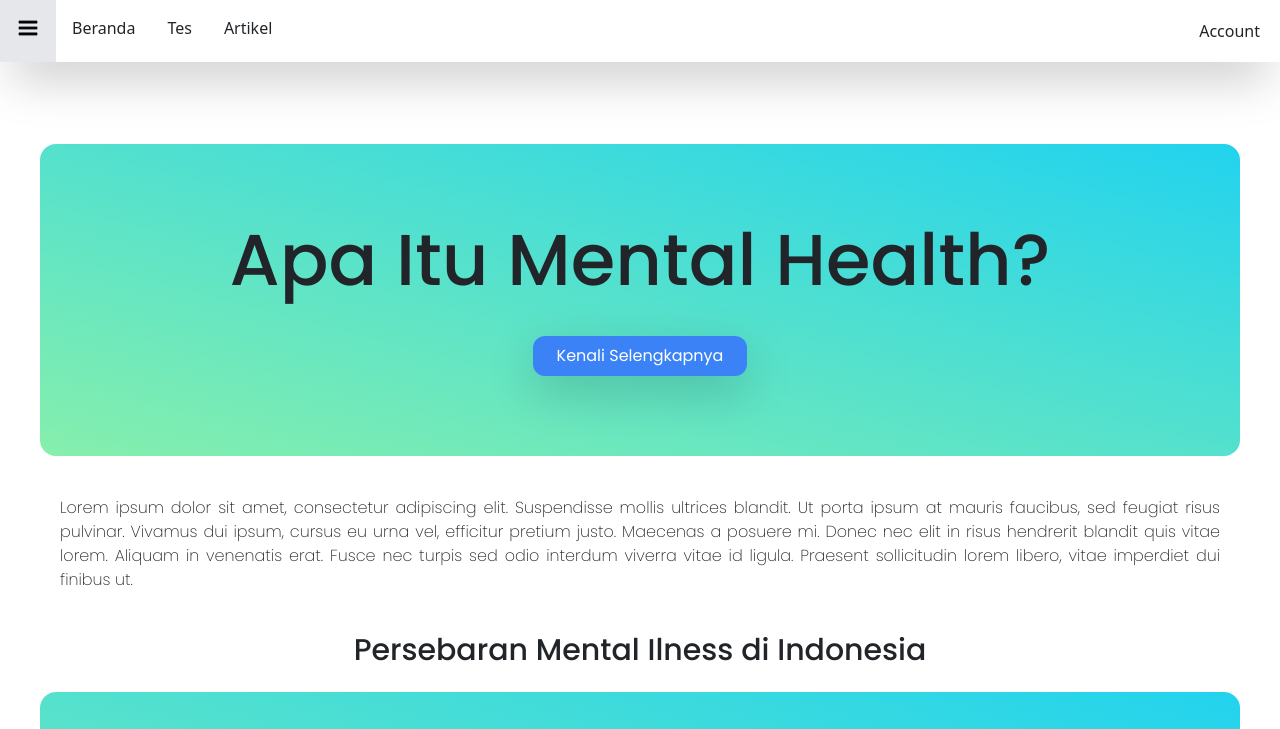
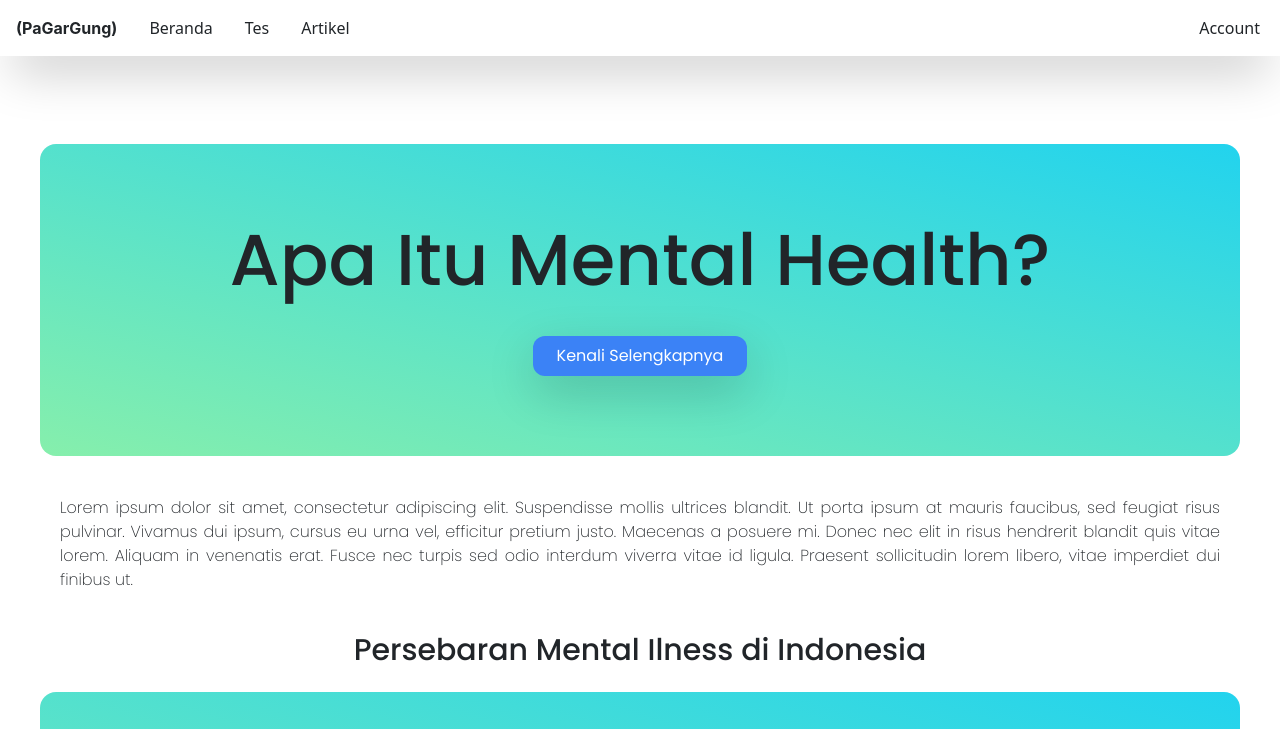
Before and after one commit to dzakyfzl/projek_web_mental_health, a website: page page/index.html in a window 1280 px wide. Shown: the top 729 px of the page. Drawn offline with nearby package versions, Linux system fonts and the light colour scheme.

Commit message:
Fixing sidebar responsivity

```diff
--- a/page/index.html
+++ b/page/index.html
@@ -22,8 +22,9 @@
 <body>
     <header class="shadow-2xl flex top-0 fixed bg-white w-full justify-between items-center">
       <div class="flex items-stretch">
-        <div class="p-3 hover:bg-gray-200">
-          <button onclick="openSidebar()"><img class="w-6" src="/src/image/menu-bar.png"></button>
+        <div class="p-3 max-md:hover:bg-gray-200">
+          <button class="md:hidden" onclick="openSidebar()"><img class="w-6" src="/src/image/menu-bar.png"></button>
+          <a class="max-md:hidden font-inter font-bold" href="/">(PaGarGung)</a>
         </div>
         <div class="p-3 max-sm:invisible lg:visible hover:bg-gray-200"><a href="#">Beranda</a></div>
         <div class="p-3 max-sm:invisible lg:visible hover:bg-gray-200"><a href="#">Tes</a></div>
@@ -37,7 +38,7 @@
       <div class="h-full px-3 py-4 overflow-y-auto bg-gray-900 ">
          <ul class="space-y-2 font-semibold">
             <li class="flex justify-between">
-              <h1 class="px-2 py-1 text-gray-50 font-extrabold font-inter">PaGarGung</h1>
+              <a class="px-2 py-1 text-gray-50 font-extrabold font-inter" href="/">(PaGarGung)</a>
               <button onclick="closeSidebar()" class="px-2 py-1 rounded-md border-2 border-red-300 text-red-300">X</button>
             </li>
             <li>
@@ -97,7 +98,7 @@
             </p>
           </div>
           <div class="flex-col lg:px-5 max-lg:px-5 max-sm:px-5 max-sm:my-8 sm:my-10">
-            <div class="items-center flex"> <!--Control-->
+            <div class="items-center flex">
               <div class="bg-slate-500 rounded-full mx-auto w-10 h-10">
                 <p class="text-center">.</p>
               </div>
@@ -110,7 +111,7 @@
             </p>
           </div>
           <div class="flex-col lg:px-5 max-lg:px-5 max-sm:px-5 max-sm:my-8 sm:my-10">
-            <div class="items-center flex"> <!--Control-->
+            <div class="items-center flex">
               <div class="bg-slate-500 rounded-full mx-auto w-10 h-10">
                 <p class="text-center">.</p>
               </div>
```
Also changed, not shown: src/css/style.css.
